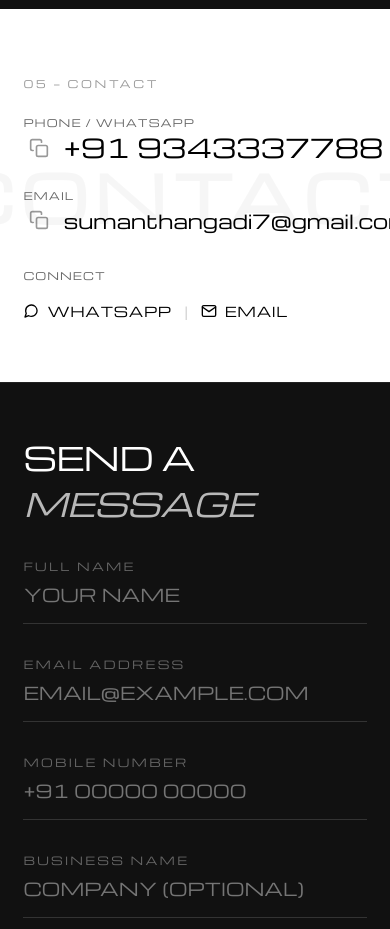
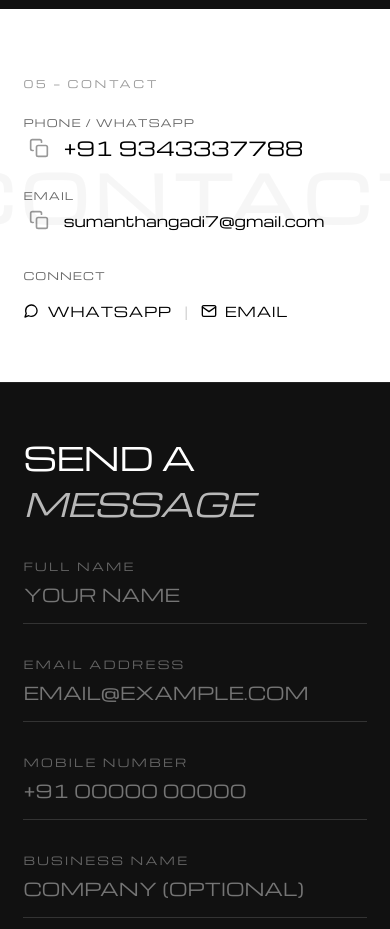
Before and after one commit to sumanthangadi/PersonalPortfolio, a React (Vite) app: page / in a window 390 px wide. Shown: the part 2780-3709 px from the top of the page. Built offline with nearby package versions, Linux system fonts and the light colour scheme.

Commit message:
style: adjust mobile contact font sizes to prevent viewport clipping

```diff
--- a/src/components/LookbookHero.jsx
+++ b/src/components/LookbookHero.jsx
@@ -570,11 +570,11 @@ function MobileLayout({ isLoading }) {
         <div className="mobile-content mobile-reveal" ref={addRevealRef} style={{ zIndex: 1 }}>
           <div>
             <div className="editorial-label">Phone / WhatsApp</div>
-            <CopyableValue value="+91 9343337788" isRight={false} className="editorial-value" />
+            <CopyableValue value="+91 9343337788" isRight={false} className="editorial-value" style={{ fontSize: '1.2rem' }} />
           </div>
           <div style={{ marginTop: '0.5rem' }}>
             <div className="editorial-label">Email</div>
-            <CopyableValue value="sumanthangadi7@gmail.com" isRight={false} className="editorial-value" style={{ fontSize: '1.2rem' }} />
+            <CopyableValue value="sumanthangadi7@gmail.com" isRight={false} className="editorial-value" style={{ fontSize: '0.9rem' }} />
           </div>
           <div style={{ marginTop: '1rem' }}>
             <div className="editorial-label">Connect</div>
```
